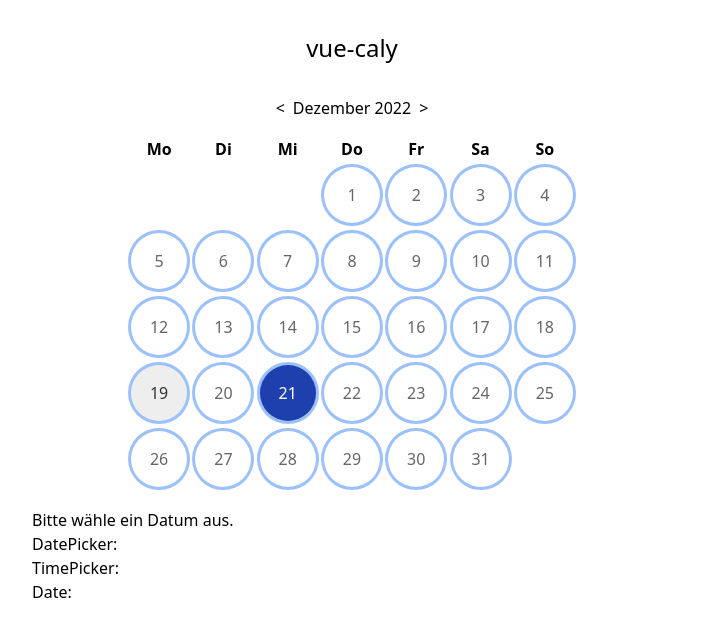
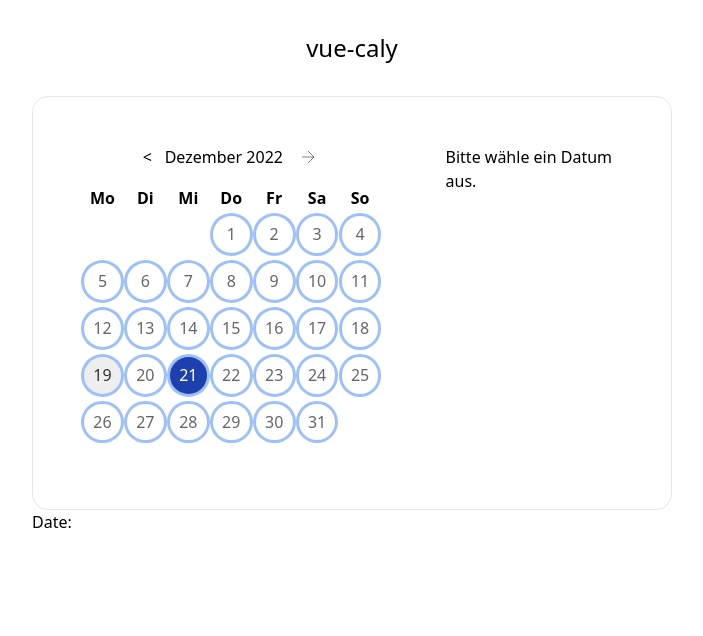
Before and after one commit to deepDiverPaul/vue-caly, a Vue app: page / in a window 1280 px wide. Shown: the top 636 px of the page, without its empty margins (288-991 px from the left). Built offline with nearby package versions, Linux system fonts and the light colour scheme.

Commit message:
update styling

```diff
--- a/demo/demodata.ts
+++ b/demo/demodata.ts
@@ -1,36 +1,30 @@
-import type {VueCalyAvailableDate} from "@/plugin/VueCaly";
+import type {VueCalyAvailableDate} from "@/plugin/VueCaly.types";
 
 export default [
     {
         transparency: 'transparent',
         start: {
-            dateTime: '2022-12-21T08:00:00+01:00',
-            timeZone: "Europe/Berlin"
+            dateTime: '2022-12-21T08:00:00+01:00'
         },
         end: {
-            dateTime: '2022-12-21T13:00:00+01:00',
-            timeZone: "Europe/Berlin"
+            dateTime: '2022-12-21T13:00:00+01:00'
         }
     },
     {
         start: {
-            dateTime: '2022-12-21T09:30:00+01:00',
-            timeZone: "Europe/Berlin"
+            dateTime: '2022-12-21T09:30:00+01:00'
         },
         end: {
-            dateTime: '2022-12-21T10:00:00+01:00',
-            timeZone: "Europe/Berlin"
+            dateTime: '2022-12-21T10:00:00+01:00'
         }
     },
     {
         transparency: 'transparent',
         start: {
-            dateTime: '2022-12-21T15:00:00+01:00',
-            timeZone: "Europe/Berlin"
+            dateTime: '2022-12-21T15:00:00+01:00'
         },
         end: {
-            dateTime: '2022-12-21T17:00:00+01:00',
-            timeZone: "Europe/Berlin"
+            dateTime: '2022-12-21T17:00:00+01:00'
         }
     }
 ] as VueCalyAvailableDate[]
--- a/package.json
+++ b/package.json
@@ -32,12 +32,14 @@
     "lint": "eslint . --ext .vue,.js,.jsx,.cjs,.mjs,.ts,.tsx,.cts,.mts --fix --ignore-path .gitignore"
   },
   "dependencies": {
+    "luxon": "^3.1.1",
     "vue": "^3.2.45"
   },
   "devDependencies": {
     "@playwright/test": "^1.28.1",
     "@rushstack/eslint-patch": "^1.1.4",
     "@types/jsdom": "^20.0.1",
+    "@types/luxon": "^3.1.0",
     "@types/node": "^18.11.12",
     "@vitejs/plugin-vue": "^4.0.0",
     "@vue/eslint-config-typescript": "^11.0.0",
--- a/src/plugin/VueCaly.types.ts
+++ b/src/plugin/VueCaly.types.ts
@@ -1,6 +1,6 @@
 export type VueCalyAppointment = {
-    date: null | number
-    time: null | string
+    date: null | number | string
+    time: null | string | number
 }
 
 export type VueCalyPluginOptions = {
@@ -11,11 +11,9 @@ export type VueCalyAvailableDate = {
     transparency?: 'transparent'
     start: {
         dateTime: string
-        timeZone: string
     }
     end: {
         dateTime: string
-        timeZone: string
     }
 }
 
--- a/src/plugin/VueCaly.vue
+++ b/src/plugin/VueCaly.vue
@@ -1,10 +1,10 @@
 <template>
   <div class="vcly">
-    <div class="vuecaly-date col-12 col-md-6">
+    <div class="vcly-date">
       <DatePicker v-model="appointment.date" :selectable="dates" @setdate="resetTime()" />
     </div>
-    <div class="vuecaly-time col-12 col-md-6">
-      <div class="vuecaly-header text-center">
+    <div class="vcly-time">
+      <div class="vcly-header text-center">
         {{prettyDate}}
       </div>
       <div class="" v-if="times.length === 0"> Bitte wähle ein Datum aus.</div>
@@ -16,10 +16,6 @@
              @click="setTime(time)">{{time}}</div>
       </div>
     </div>
-    <p>
-      DatePicker: {{appointment.date}}<br>
-      TimePicker: {{appointment.time}}
-    </p>
   </div>
 </template>
 
@@ -37,11 +33,11 @@ import demodata from '../../demo/demodata'
 const availableSlots = useFreeSlots(demodata, 30)
 
 const emits = defineEmits<{
-  (e: 'update:modelValue', value: VueCalyObject | null): void
+  (e: 'update:modelValue', value: string | null): void
 }>();
 
 interface Props {
-  modelValue: VueCalyObject | null
+  modelValue: string | null
   label?: string
   input?: Ref
 }
@@ -65,12 +61,7 @@ const setTime = (time: string): void => {
   appointment.value.time = time
   const event = new Date(appointment.value.date);
   const options = { weekday: 'long', year: 'numeric', month: '2-digit', day: '2-digit' };
-  value.value = {
-    date: appointment.value.date,
-    time: appointment.value.time,
-    dateObject: event,
-    string: `${event.toLocaleDateString('de-DE', options)} um ${appointment.value.time} Uhr`
-  }
+  value.value = `${event.toLocaleDateString('de-DE', options)} um ${appointment.value.time} Uhr`
 }
 
 const dates = computed(() => {
@@ -98,7 +89,13 @@ const value = computed({
 
 <style scoped lang="scss">
 .vcly {
-
+  @apply border rounded rounded-2xl p-4 flex flex-col sm:flex-row;
+  &-date {
+    @apply w-full p-4 sm:p-8;
+  }
+  &-time {
+    @apply w-full sm:w-96 p-4 sm:p-8;
+  }
 }
 
 </style>
--- a/src/plugin/components/DatePicker.vue
+++ b/src/plugin/components/DatePicker.vue
@@ -1,12 +1,10 @@
 <template>
-  <div class="a-calendar w-full">
-    <div class="vuecaly-header">
-      <div class="a-select-month text-center">
-        <span class="arrow clickable mr-2" @click="prevMonth()">&lt;</span>
-        <span class="month">{{months[month-1]}} {{year}}</span>
-        <span class="arrow clickable ml-2" @click="addMonth()">&gt;</span>
+  <div class="vcly-datepicker">
+      <div class="vcly-monthselector">
+        <div class="arrow clickable mr-2" @click="prevMonth()">&lt;</div>
+        <div class="month">{{months[month-1]}} {{year}}</div>
+        <div class="arrow clickable ml-2" @click="addMonth()"><ChevronRight /></div>
       </div>
-    </div>
     <table class="a-month">
       <tr class="a-toprow">
         <th class="a-days" v-for="(day, index) in days" :key="index">
@@ -29,6 +27,7 @@
 <script setup lang="ts">
 import {padding, calendarize} from "@/plugin/composables/useHelpers";
 import {ref, computed} from "vue";
+import ChevronRight from "@/plugin/components/icons/ChevronRight.vue";
 
 const today = new Date(),
     days = ['Mo','Di','Mi','Do','Fr','Sa','So'],
@@ -104,6 +103,19 @@ const monthView = computed(() => {
 </script>
 
 <style lang="scss" scoped>
+.vcly-datepicker {
+  @apply w-full;
+  .vcly-monthselector {
+    @apply flex justify-center items-center;
+    .month {
+      @apply text-center;
+      width: 8rem;
+    }
+    .arrow {
+      @apply cursor-pointer;
+    }
+  }
+}
 table.a-month {
   width: 100%;
   max-width: 450px;
@@ -131,12 +143,10 @@ table.a-month {
       color: #333;
     }
     &.selectable .ring{
-      @apply bg-blue-800;
-      color: white;
+      @apply bg-blue-800 cursor-pointer text-white;
     }
     &.selectable.selected .ring{
-      @apply bg-amber-600;
-      color: white;
+      @apply bg-amber-600 text-white;
     }
   }
 }
--- /dev/null
+++ b/src/plugin/components/icons/ChevronRight.vue
@@ -0,0 +1,11 @@
+<template>
+  <svg width="1.5em" height="1.5em" viewBox="0 0 48 48">
+    <path fill="none" stroke="currentColor" strokeLinecap="round" strokeLinejoin="round" strokeWidth="4" d="M36 24.008H12M24 12l12 12l-12 12"></path>
+  </svg>
+</template>
+
+<script>
+export default {
+  name: 'IconParkOutlineRightSmall'
+}
+</script>
--- a/src/plugin/composables/useFreeSlots.ts
+++ b/src/plugin/composables/useFreeSlots.ts
@@ -1,5 +1,5 @@
 import {padding} from "@/plugin/composables/useHelpers";
-import type {VueCalyAppointment, VueCalyAvailableDate, VueCalySlot} from "@/plugin/VueCaly";
+import type {VueCalyAppointment, VueCalyAvailableDate, VueCalySlot} from "@/plugin/VueCaly.types";
 
 export default (dates:VueCalyAvailableDate[] = [], duration = 30) => {
     const freeSlots: VueCalySlot[] = []
```
Also changed, not shown: src/plugin/components/icons/CREDITS.md (added, +1 -0 lines), 1 other file (tests, documents, lock files or other folders).
